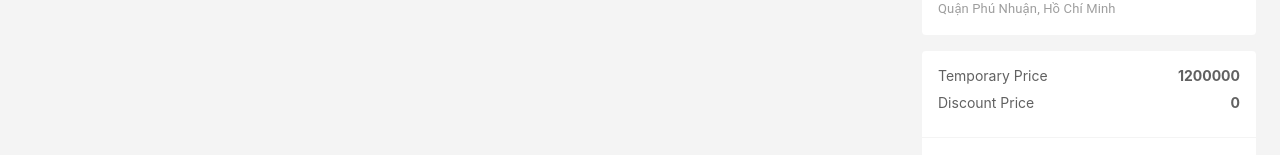
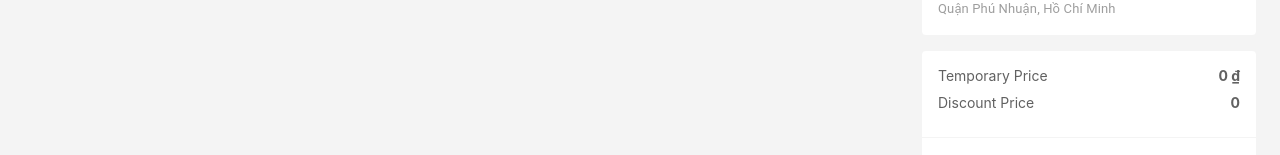
Before and after one commit to Huunhat22/learning_basic, a React (Create React App) app: page /Cart in a window 1280 px wide. Shown: the part 264-419 px from the top of the page. Built offline with nearby package versions, Linux system fonts and the light colour scheme.

Commit message:
format totalCart

```diff
--- a/src/Features/Cart/components/CartTotal.jsx
+++ b/src/Features/Cart/components/CartTotal.jsx
@@ -3,6 +3,7 @@ import PropTypes from 'prop-types';
 import { Box, Button, makeStyles, Paper, Typography } from '@material-ui/core';
 import { useSelector } from 'react-redux';
 import { cartTotalSelector } from '../selectors';
+import { formatPrice } from 'utils/common';
 
 CartTotal.propTypes = {
 
@@ -116,7 +117,7 @@ function CartTotal(props) {
                     <Box className={classes.priceItems} component='ul'>
                         <li className={classes.priceItem}>
                             <span className={classes.text}>Temporary Price</span>
-                            <span className={classes.value}>1200000</span>
+                            <span className={classes.value}>{formatPrice(totalCart)}</span>
                         </li>
                         <li className={classes.priceItem}>
                             <span className={classes.text}>Discount Price</span>
@@ -127,7 +128,7 @@ function CartTotal(props) {
                         {/* Bài 159: lấy ra tổng số tiền của giỏ hàng */}
                         <span className={classes.text}>Total Payment</span>
                         <Box style={{ textAlign: 'right' }}>
-                            <Typography className={classes.price}>Please select item</Typography>
+                            <Typography className={classes.price}>{totalCart > 0 ? formatPrice(totalCart): `Please select item` }</Typography>
                             <Typography variant='body2' className={classes.note}>(VAT incluled)</Typography>
                         </Box>
                     </Box>
```
